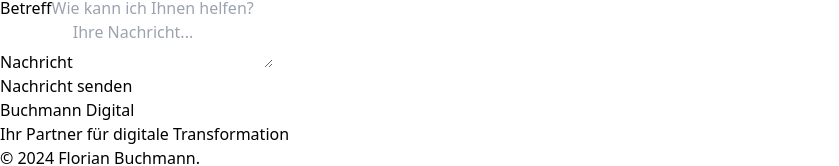
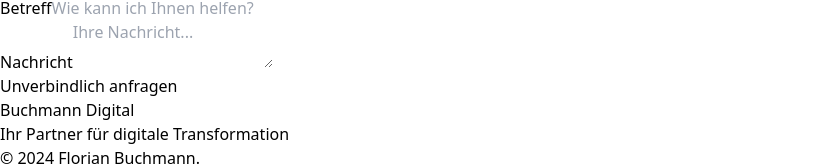
Before and after one commit to buchmanndigital/buchmann-digital-nextjs, a Next.js app: page / in a window 1280 px wide. Shown: the part 1951-2117 px from the top of the page, without its empty margins (0-839 px from the left). Built offline with nearby package versions, Linux system fonts and the light colour scheme.

Commit message:
changed the text in the contact form

```diff
--- a/src/app/page.tsx
+++ b/src/app/page.tsx
@@ -19,7 +19,7 @@
           <Services />
         </div>
         <Features />
-        <div className="container mx-auto px-4">
+        <div className="container mx-auto px-4 mb-10">
           <FAQ />
           <CTA />
         </div>
--- a/src/components/ContactForm.tsx
+++ b/src/components/ContactForm.tsx
@@ -158,7 +158,7 @@
                 </div>
 
                 <Button type="submit" className="w-full bg-indigo-600 hover:bg-indigo-700 text-white">
-                  Nachricht senden
+                  Unverbindlich anfragen
                 </Button>
                 {status && <p className="text-sm text-gray-400 mt-2">{status}</p>}
               </form>
```
